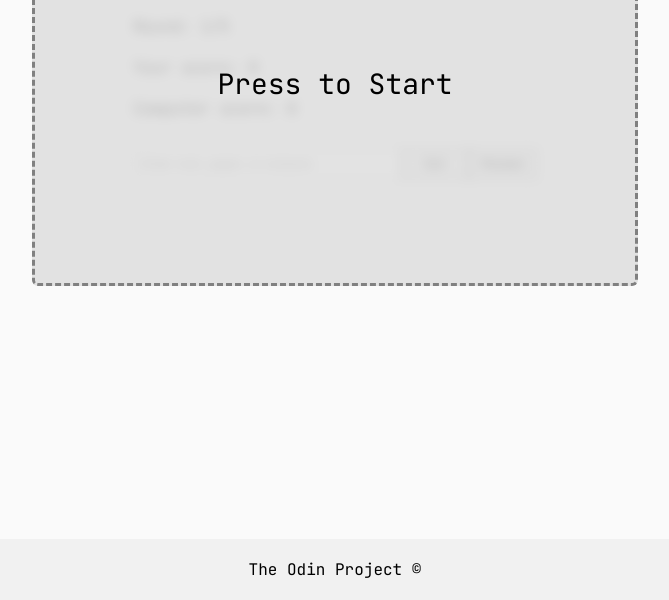
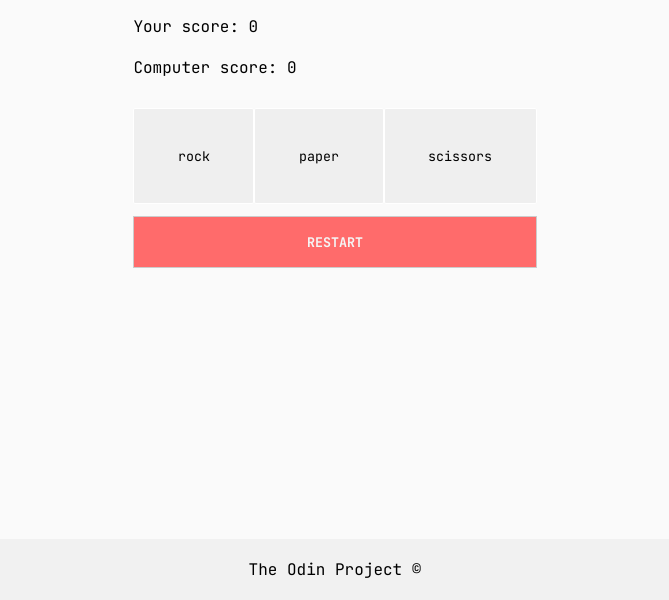
Before and after one commit to prodbydisco/rock-paper-scissors, a plain HTML site: page index.html in a window 1280 px wide. Shown: the part 200-800 px from the top of the page, without its empty margins (305-974 px from the left). Drawn offline with Linux system fonts and the light colour scheme.

Commit message:
Add UI & functionality which replace text input

```diff
--- a/index.html
+++ b/index.html
@@ -10,16 +10,18 @@
 
     <title>Rock, Paper, Scissors</title>
 </head>
-<body onload="">
+<body onload="hideStart();toggleBlur()">
     <div id="rock" class="no-opacity"></div>
 
     <div id="play-container" onclick="toggleBlur();hideStart()">
         Press to Start
     </div>
 
-    <div id="alert-box" class="alert-invisible">
-        <div id="alert-message">You lose! Paper beats rock.</div>
-        <button id="close-button" onclick="hideAlert()">X</button>
+    <div id="alert-container" class="alert-invisible">
+        <div id="alert-box">
+            <div id="alert-message">You lose! Paper beats rock.</div>
+            <button id="close-button" onclick="hideAlert()">X</button>
+        </div>
     </div>
 
     <div class="container blur">
@@ -27,16 +29,18 @@
         <h1>Rock, Paper, Scissors</h1>
 
         <div class="scoreboard">
-            <p id="round">Round: 1/5</p>
             <p id="player-score">Your score: 0</p>
             <p id="computer-score">Computer score: 0</p>
         </div>
 
         <div class="input-container">
-            <input type="text" id="user-input" autocomplete="off" placeholder="Enter rock, paper, or scissors">
             <div class="buttons">
-                <button id="submit-button" onclick="playGame()">Go!</button>
-                <button id="restart-button" onclick="restart()">Restart</button>
+                <div class="choices">
+                    <button id="rock-btn" onclick="playGame(0)">rock</button>
+                    <button id="paper-btn" onclick="playGame(1)">paper</button>
+                    <button id="scissors-btn" onclick="playGame(2)">scissors</button>
+                </div>
+                <button id="restart-button" onclick="restart()">RESTART</button>
             </div>
         </div>
     </div>
--- a/index.js
+++ b/index.js
@@ -1,8 +1,17 @@
-let choices = ['rock', 'paper', 'scissors'];
+
 let computerScore = 0;
 let playerScore = 0;
 let round = 1;
+let choices = ['rock', 'paper', 'scissors'];
 
+
+// disable default 'enter' key behaviour
+document.addEventListener('keydown', function(event) {
+    if (event.key === 'Enter') {
+        event.preventDefault();
+        return false;
+    }
+});
 
 
 function toggleBlur() {
@@ -18,7 +27,7 @@ function hideStart() {
 
 
 function showAlert() {
-    const alertBox = document.getElementById('alert-box');
+    const alertBox = document.getElementById('alert-container');
     console.log('showing alert');
 
     toggleBlur();
@@ -27,7 +36,7 @@ function showAlert() {
 }
 
 function hideAlert() {
-    const alertBox = document.getElementById('alert-box');
+    const alertBox = document.getElementById('alert-container');
     console.log('hiding alert');
 
     toggleBlur();
@@ -35,7 +44,7 @@ function hideAlert() {
     alertBox.classList.add('alert-invisible');
 }
 
-function rock() {
+function showRock() {
     const rockElem = document.getElementById('rock');
     rockElem.classList.remove('no-opacity');
     rockElem.classList.add('visible');
@@ -45,103 +54,14 @@ function rock() {
     }, 300);
 }
 
-
 function getComputerChoice() {
-    let choice = Math.floor(Math.round(Math.random() * 2))
-    return choices[choice]
-}
+        let choice = Math.floor(Math.round(Math.random() * 2))
+        return choices[choice];
+    }
 
 
-function getPlayerChoice() {
-    choice = document.getElementById('user-input').value;
-    return choice;
-}
-
-function playGame() {
-    computerChoice = getComputerChoice();
-    playerChoice = getPlayerChoice().toLowerCase();
-    alertBox = document.getElementById('alert-message');
-
-
-    if (playerChoice === '') {
-        alertBox.innerHTML = ("Please enter a valid choice.");
-    } else if (computerChoice === playerChoice && playerChoice === 'rock') {
-        alertBox.innerHTML = ("It's a tie!");
-        rock();
-
-        round++;
-    } else if (computerChoice === playerChoice) {
-        alertBox.innerHTML = ("It's a tie!");
-
-        round++;
-    } else if (computerChoice === 'rock' && playerChoice === 'scissors') {
-        alertBox.innerHTML = ("You lose! Rock beats scissors.");
-
-        computerScore++;
-        round++;
-    } else if (computerChoice === 'rock' && playerChoice === 'paper') {
-        alertBox.innerHTML = ("You win! Paper beats rock.");
-
-        playerScore++;
-        round++;
-    } else if (computerChoice === 'paper' && playerChoice === 'rock') {
-        alertBox.innerHTML = ("You lose! Paper beats rock.");
-        rock();
-
-        computerScore++;
-        round++;
-    } else if (computerChoice === 'paper' && playerChoice === 'scissors') {
-        alertBox.innerHTML = ("You win! Scissors beats paper.");
-
-        playerScore++;
-        round++;
-    } else if (computerChoice === 'scissors' && playerChoice === 'paper') {
-        alertBox.innerHTML = ("You lose! Scissors beats paper.");
-
-        computerScore++;
-        round++;
-    }
-    else if (computerChoice === 'scissors' && playerChoice === 'rock') {
-        alertBox.innerHTML = ("You win! Rock beats scissors.");
-        rock();
-
-        playerScore++;
-        round++;
-    } else {
-        alertBox.innerHTML = ("Invalid choice. Please enter rock, paper, or scissors.");
-    }
-
-    if (round > 5) {
-        document.getElementById('round').innerHTML = 'Round: 5/5';
-        const alertBox = document.getElementById('alert-message');
-        const submitButton = document.getElementById('submit-button');
-        const inputBox = document.getElementById('user-input');
-
-        if (computerScore > playerScore) {
-            alertBox.textContent = "Game over! You lose! Computer wins.";
-        } else if (computerScore < playerScore) {
-            alertBox.textContent = "Game over! You win! Computer loses.";
-        } else {
-            alertBox.textContent = "Game over! It's a tie!";
-        }
-
-        console.log('Showing final alert');
-        showAlert();
-
-        inputBox.setAttribute('disabled', '');
-        submitButton.setAttribute('disabled', '');
-
-        // Reset input
-        document.getElementById('user-input').value = '';
-        return;
-    }
-
-    showAlert();
-
-    // Update displays for non-final rounds
-    document.getElementById('round').innerHTML = `Round: ${round}/5`;
-    document.getElementById('computer-score').innerHTML = `Computer score: ${computerScore}`;
-    document.getElementById('player-score').innerHTML = `Your score: ${playerScore}`;
+function getPlayerChoice(playerChoice) {
+    return choices[playerChoice];
 }
 
 function restart() {
@@ -155,11 +75,75 @@ function restart() {
     toggleBlur();
     hideStart();
 
-    submitButton.removeAttribute('disabled');
-    inputBox.removeAttribute('disabled');
+    document.getElementById("rock-btn").disabled = false;
+    document.getElementById("paper-btn").disabled = false;
+    document.getElementById("scissors-btn").disabled = false;
 
     document.getElementById('computer-score').innerHTML = `Computer score: ${computerScore}`;
     document.getElementById('player-score').innerHTML = `Your score: ${playerScore}`;
     document.getElementById('round').innerHTML = `Round: ${round}/5`;
     document.getElementById('user-input').value = '';
 }
+
+
+function playGame(arg) {
+    alertBox = document.getElementById('alert-message');
+    computerChoice = getComputerChoice();
+    playerChoice = getPlayerChoice(arg);
+
+
+    if (playerChoice === '') {
+        alertBox.innerHTML = ("Please enter a valid choice.");
+    } else if (computerChoice === playerChoice && playerChoice === 'rock') {
+        alertBox.innerHTML = ("It's a tie!");
+        showRock();
+    } else if (computerChoice === playerChoice) {
+        alertBox.innerHTML = ("It's a tie!");
+    } else if (computerChoice === 'rock' && playerChoice === 'scissors') {
+        alertBox.innerHTML = ("You lose! Rock beats scissors.");
+        computerScore++;
+    } else if (computerChoice === 'rock' && playerChoice === 'paper') {
+        alertBox.innerHTML = ("You win! Paper beats rock.");
+        playerScore++;
+    } else if (computerChoice === 'paper' && playerChoice === 'rock') {
+        alertBox.innerHTML = ("You lose! Paper beats rock.");
+        showRock();
+        computerScore++;
+    } else if (computerChoice === 'paper' && playerChoice === 'scissors') {
+        alertBox.innerHTML = ("You win! Scissors beats paper.");
+        playerScore++;
+    } else if (computerChoice === 'scissors' && playerChoice === 'paper') {
+        alertBox.innerHTML = ("You lose! Scissors beats paper.");
+        computerScore++;
+    }
+    else if (computerChoice === 'scissors' && playerChoice === 'rock') {
+        alertBox.innerHTML = ("You win! Rock beats scissors.");
+        showRock();
+        playerScore++;
+    } else {
+        alertBox.innerHTML = ("Invalid choice. Please enter rock, paper, or scissors.");
+    }
+
+    if (playerScore === 5 || computerScore === 5) {
+        const alertBox = document.getElementById('alert-message');
+        document.getElementById("rock-btn").disabled = true;
+        document.getElementById("paper-btn").disabled = true;
+        document.getElementById("scissors-btn").disabled = true;
+
+        playerScore === 5 ? alertBox.innerHTML = `You Win! ${playerScore} to ${computerScore}`: alertBox.innerHTML = `You Lost! ${computerScore} to ${playerScore}`;
+
+        // Update displays
+        document.getElementById('computer-score').innerHTML = `Computer score: ${computerScore}`;
+        document.getElementById('player-score').innerHTML = `Your score: ${playerScore}`;
+
+        showAlert();
+
+        return;
+    }
+
+    showAlert();
+
+    // Update displays
+    document.getElementById('computer-score').innerHTML = `Computer score: ${computerScore}`;
+    document.getElementById('player-score').innerHTML = `Your score: ${playerScore}`;
+}
--- a/style.css
+++ b/style.css
@@ -11,6 +11,12 @@ body {
     height: 100vh;
     box-sizing: border-box;
     background-color: #fafafa;
+    -webkit-touch-callout: none; /* iOS Safari */
+    -webkit-user-select: none; /* Safari */
+    -khtml-user-select: none; /* Konqueror HTML */
+    -moz-user-select: none; /* Old versions of Firefox */
+    -ms-user-select: none; /* Internet Explorer/Edge */
+    user-select: none; /* Non-prefixed version, currently */
 
     display: flex;
     flex-direction: column;
@@ -51,20 +57,19 @@ body {
     flex-direction: column;
     justify-content: center;
     align-items: center;
-    /* Remove absolute positioning */
     position: absolute;
     top: 0;
     left: 0;
     right: 0;
     bottom: 0;
     margin: 0 auto;
-    margin-top: 80px; /* Match .container's margin-top */
-    width: 600px; /* Match .container's width */
+    margin-top: 80px;
+    width: 600px;
     height: 400px;
     z-index: 10;
 
-    border: 3px dashed grey;
-    border-radius: 6px;
+    border: 2px solid rgb(226, 226, 226);
+    border-radius: 8px;
     background-color: rgba(220, 220, 220, 0.8);
 
     font-size: 28px;
@@ -86,16 +91,26 @@ body {
     opacity: 1;
 }
 
-
-#alert-box {
+#alert-container {
     position: absolute;
-    top: 100px;
+    top: 0;
     left: 0;
     right: 0;
     bottom: 0;
+    width: 100%;
+    height: 100%;
     margin: 0 auto;
-    margin-top: 80px; /* Match .container's margin-top */
     z-index: 10;
+    box-sizing: border-box;
+}
+
+#alert-box {
+    display: flex;
+    flex-direction: column-reverse;
+    justify-content: center;
+    align-items: center;
+    margin: 0 auto;
+    margin-top: 220px;
     box-sizing: border-box;
 
     width: 420px;
@@ -112,9 +127,6 @@ body {
 }
 .alert-visible {
     display: flex !important;
-    flex-direction: column-reverse;
-    justify-content: center;
-    align-items: center;
 }
 
 #alert-message {
@@ -171,40 +183,55 @@ body {
     justify-content: center;
     align-items: center;
     width: 100%;
-    height: 30px;
+    height: 160px;
     margin-top: 20px;
-}
-
-.input-container input {
-    flex-grow: 1;
-    border: 1px solid #ccc;
-    height: 100%;
-    padding: 0 6px;
     box-sizing: border-box;
-}
-input:focus {
-    outline: none;
 }
 
 .input-container .buttons {
     display: flex;
-    flex-direction: row;
+    flex-direction: column;
     justify-content: center;
     align-items: center;
     margin: 0;
     padding: 0;
+    width: 100%;
     height: 100%;
+    gap: 12px;
 }
-
-.input-container button {
-    border: 1px solid grey;
+#restart-button {
+    border: 1px solid rgb(204, 204, 204);
     margin: 0;
     padding: 2px 8px;
     cursor: pointer;
-    width: 68px;
-    height: 100%;
+    width: 100%;
     transition: 0.2s;
+    height: 52px;
+    background-color: rgb(255, 107, 107);
+    color: #f5f5f5;
+    font-family: "JetBrains Mono", monospace;
+    font-weight: bold;
 }
+
+.choices {
+    display: flex;
+    width: 100%;
+    margin: 0 auto;
+    flex: 1;
+}
+.choices button {
+    flex-grow: 1;
+    border-radius: 2px;
+    border: 1px solid white;
+    cursor: pointer;
+    font-family: "JetBrains Mono", monospace;
+}
+
+button:focus {
+    outline: 0;
+}
+
+
 
 .input-container button:hover {
     background-color: #e1e3e4;
```
